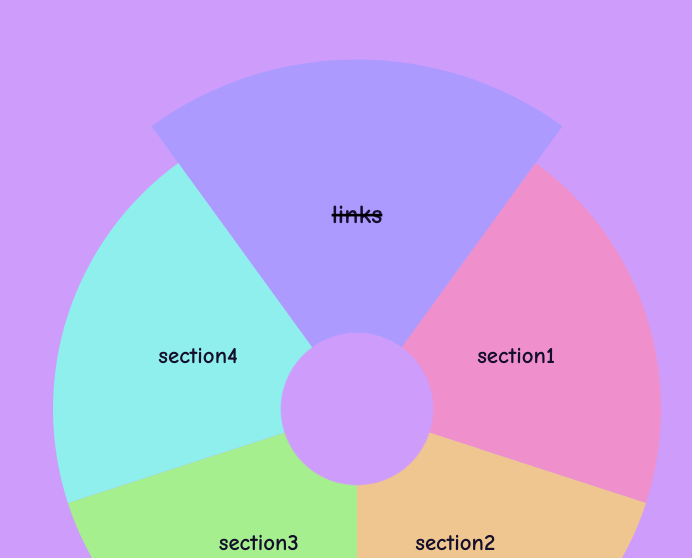
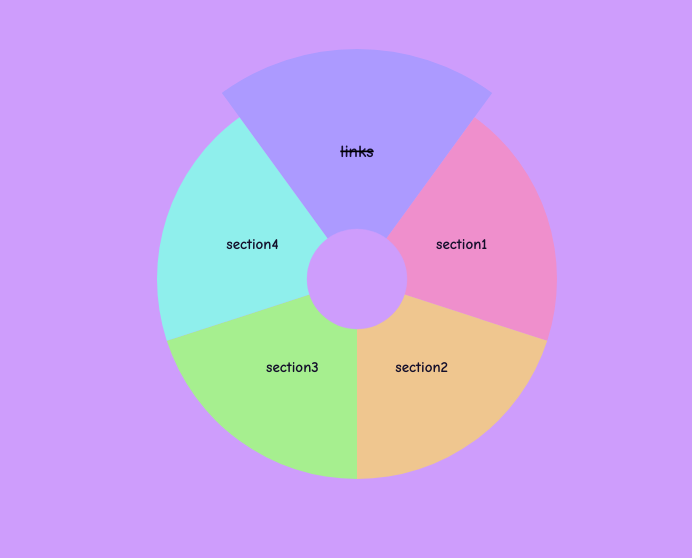
Before and after one commit to sloth-ian/portfolio-website, a plain HTML site: page index.html in a window 1280 px wide. Shown: the part 171-729 px from the top of the page, without its empty margins (283-975 px from the left). Drawn offline with Linux system fonts and the light colour scheme.

Commit message:
wheel was too big

```diff
--- a/website/css/styles.css
+++ b/website/css/styles.css
@@ -87,7 +87,7 @@ html {
 /* PART TWO - THE WHEEL (ring disk circle spinny thing) */
 
 nav.wheel {     /* wheel variable */
-    --size: min(86vw, 760px);   /* size of the wheel (86% of view width at max) */
+    --size: min(86vw, 500px);   /* size of the wheel (86% of view width at max) */
     display: block;
     width: var(--size);
     max-width: none;
```
